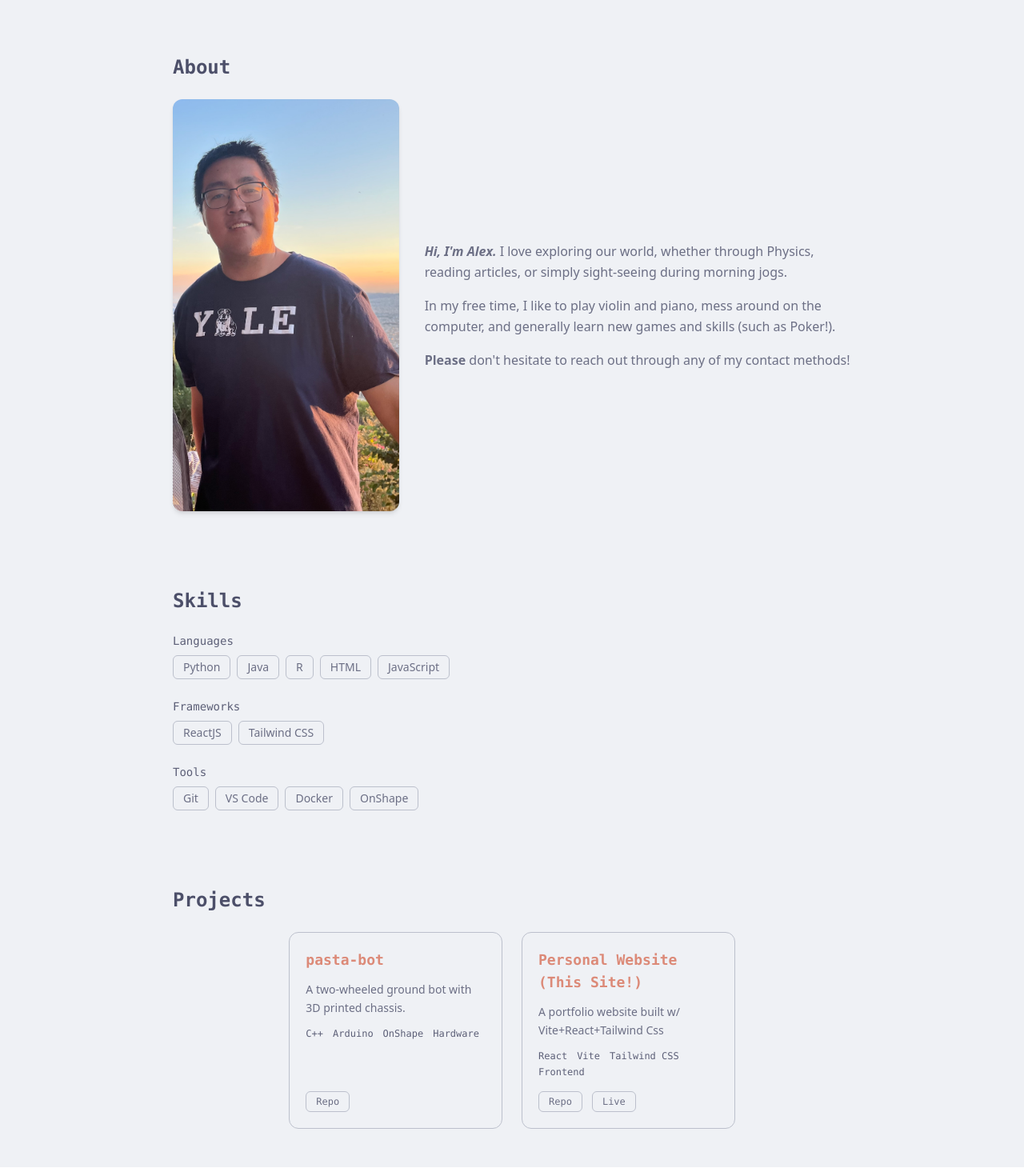
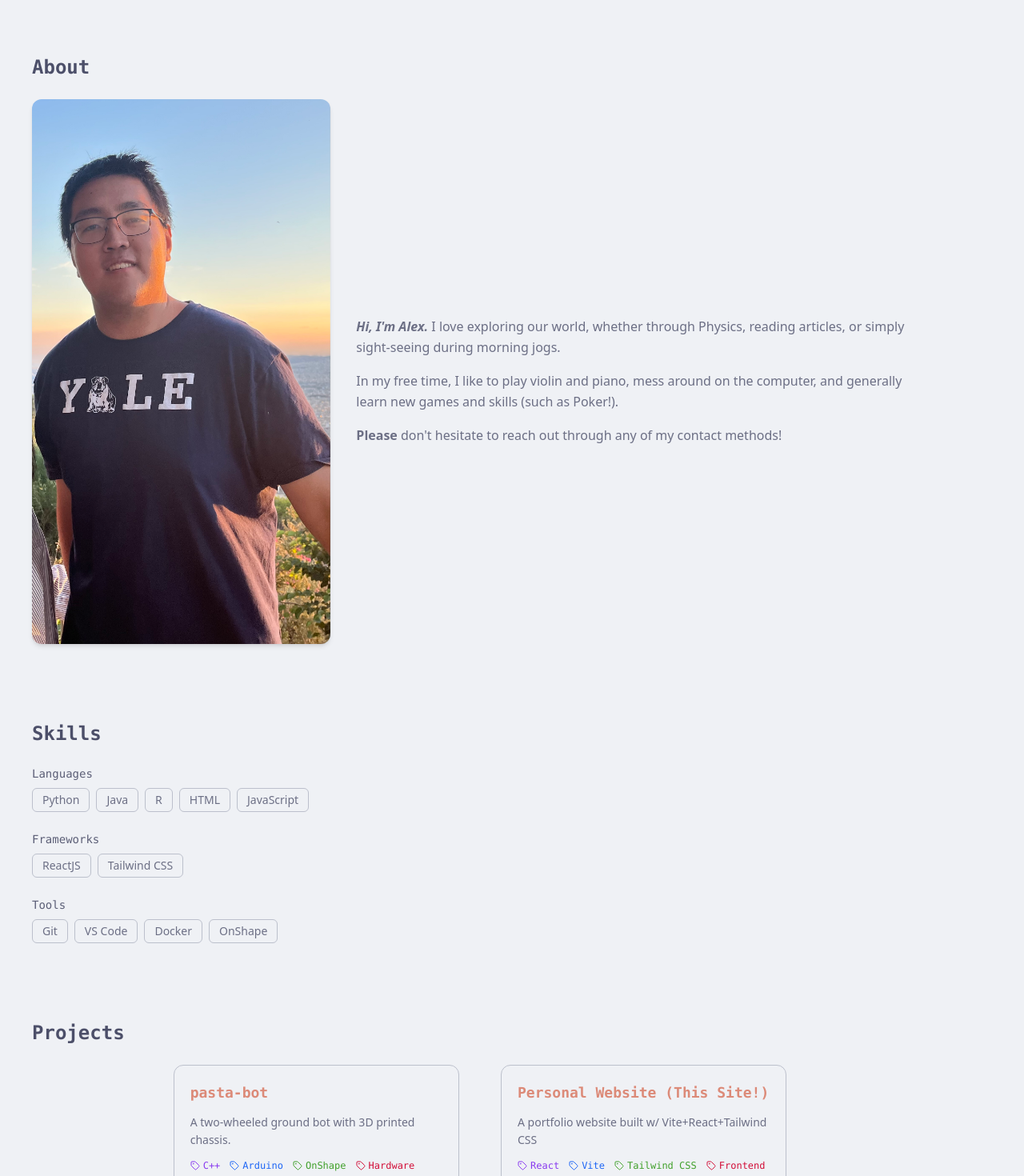
Before and after one commit to devxfu/personal-site, a React (Vite) app: page / in a window 1280 px wide. Shown: the part 780-2250 px from the top of the page at 80% size. Built offline with nearby package versions, Linux system fonts and the light colour scheme.

Commit message:
Feat: Add Colored Tags to Project Cards, Adjusted for Consistent Alignment of Section Headings
The section headings now consistently use max-w-6x1 px-4.
TODO: Consider putting in App.jsx lg:pr-20 padding in the future for social rail.

```diff
--- a/src/App.jsx
+++ b/src/App.jsx
@@ -8,7 +8,7 @@ import SocialRail from './components/SocialRail.jsx';
 
 export default function App() {
   return (
-    <main className="min-h-screen bg-base font-sans text-text">
+    <main className="min-h-screen bg-base font-sans text-text lg:pr-20">
       <Hero />
       <SocialRail />
       <Nav activeSection="about" sectionIds={["about","skills","projects","resume","contact"]} />
--- a/src/components/About.jsx
+++ b/src/components/About.jsx
@@ -1,7 +1,7 @@
 export default function About() {
   return (
     <section id="about" className="scroll-mt-(--nav-h)">
-      <div className="mx-auto w-full max-w-4xl px-6 py-12">
+      <div className="mx-auto w-full max-w-6xl px-4 py-12">
         <h2 className="font-mono text-2xl font-semibold text-text mb-6">About</h2>
 
         <div className="flex flex-col md:flex-row items-stretch gap-8">
@@ -15,7 +15,7 @@ export default function About() {
             />
           </div>
 
-          <div className="flex-1 flex flex-col justify-center gap-4 leading-relaxed text-subtext0">
+          <div className="flex-1 flex flex-col justify-center gap-4 leading-relaxed text-subtext0 mt-6">
             <p>
               <strong><em>Hi, I'm Alex.</em></strong> I love exploring our world, whether through Physics, reading articles, or simply sight-seeing during morning jogs.
             </p>
--- a/src/components/ProjectCard.jsx
+++ b/src/components/ProjectCard.jsx
@@ -1,11 +1,26 @@
+import { Tag } from "lucide-react";
+
+const tagColors = [
+  "text-mauve",
+  "text-blue",
+  "text-green",
+  "text-red",
+  "text-yellow",
+  "text-peach",
+];
+
 export default function ProjectCard({ project }) {
   return (
     <article className="flex w-full flex-col gap-3 rounded-xl border border-surface1 bg-base p-5 transition-colors hover:border-surface2 md:w-[calc(50%-0.75rem)] lg:w-[calc(33.3333%-1rem)]">
       <h3 className="font-mono text-lg font-semibold text-accent">{project.title}</h3>
       <p className="text-sm leading-relaxed text-subtext0">{project.description}</p>
       <ul className="flex flex-wrap gap-x-3 gap-y-1">
-        {project.tags.map((tag) => (
-          <li key={tag} className="font-mono text-xs text-subtext1">
+        {project.tags.map((tag, i) => (
+          <li
+            key={tag}
+            className={`flex items-center gap-1 font-mono text-xs ${tagColors[i % tagColors.length]}`}
+          >
+            <Tag className="h-3 w-3" />
             {tag}
           </li>
         ))}
--- a/src/components/Projects.jsx
+++ b/src/components/Projects.jsx
@@ -4,9 +4,9 @@ import ProjectCard from "./ProjectCard.jsx";
 export default function Projects() {
   return (
     <section id="projects" className="scroll-mt-(--nav-h)">
-      <div className="mx-auto w-full max-w-4xl px-6 py-12">
+      <div className="mx-auto w-full max-w-6xl px-4 py-12">
         <h2 className="font-mono text-2xl font-semibold text-text">Projects</h2>
-        <div className="mt-6 flex flex-wrap justify-center gap-6">
+        <div className="mt-6 flex flex-wrap justify-center gap-13">
           {projects.map((project) => (
             <ProjectCard key={project.id} project={project} />
           ))}
--- a/src/components/Skills.jsx
+++ b/src/components/Skills.jsx
@@ -3,7 +3,7 @@ import { skills } from "../data/skills.js";
 export default function Skills() {
   return (
     <section id="skills" className="scroll-mt-(--nav-h)">
-      <div className="mx-auto w-full max-w-4xl px-6 py-12">
+      <div className="mx-auto w-full max-w-6xl px-4 py-12">
         <h2 className="font-mono text-2xl font-semibold text-text">Skills</h2>
         <div className="mt-6 space-y-6">
           {Object.entries(skills).map(([key, group]) => (
--- a/src/data/projects.js
+++ b/src/data/projects.js
@@ -9,7 +9,7 @@ export const projects = [
   {
      id: 'Personal-Website',
      title: 'Personal Website (This Site!)',
-     description: 'A portfolio website built w/ Vite+React+Tailwind Css',
+     description: 'A portfolio website built w/ Vite+React+Tailwind CSS',
      tags: ['React', 'Vite', 'Tailwind CSS', 'Frontend'],
      links: { repo: 'https://github.com/devxfu/personal-site', live: 'https://alexfu.net' },
    },
```
